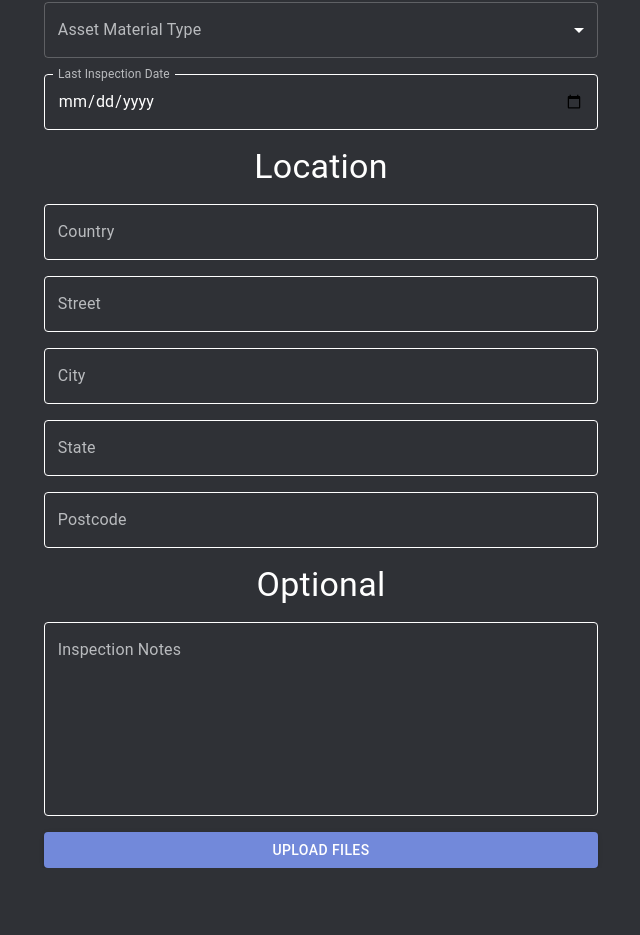
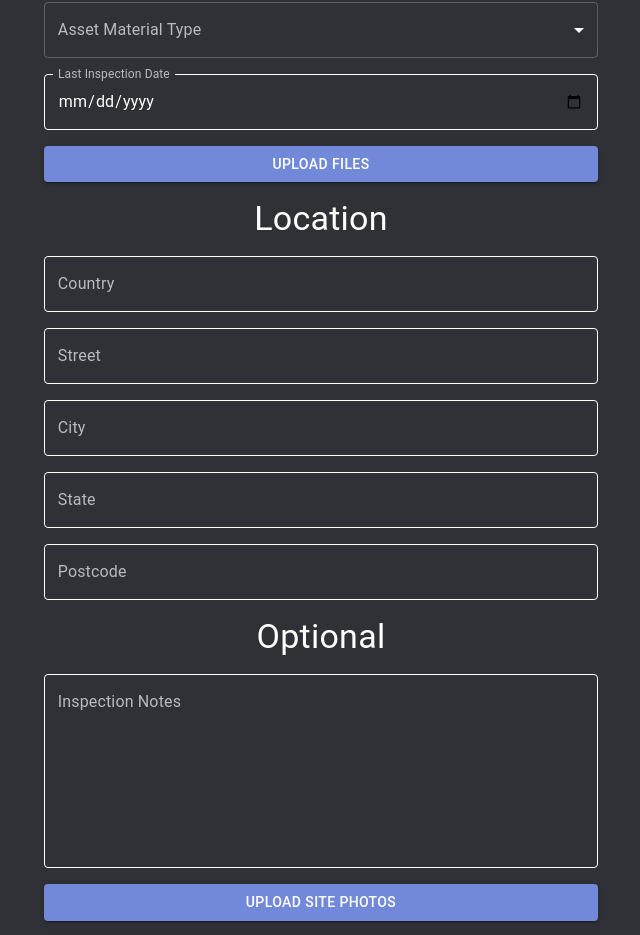
Before and after one commit to dingjw1997/AI-Dashboard, a React (Create React App) app: page /upload in a window 1280 px wide. Shown: the part 208-1143 px from the top of the page, without its empty margins (319-959 px from the left). Before the commit the page ends 1076 px from the top, so only its background shows below. Built offline with nearby package versions, Linux system fonts and the light colour scheme.

Commit message:
Changed location of <Upload Files> button. Added <Upload Site Photos> and <Upload Instrumental Measurements> buttons.

```diff
--- a/src/pages/Upload/Upload.tsx
+++ b/src/pages/Upload/Upload.tsx
@@ -153,8 +153,8 @@ function Upload() {
               label="Asset Material Type"
             >
               <MenuItem value="Concrete">Concrete</MenuItem>
-              <MenuItem value="Wood">Wood</MenuItem>
-              <MenuItem value="Asphalt">Asphalt</MenuItem>
+              <MenuItem value="Timber">Timber</MenuItem>
+              <MenuItem value="Steel">Steel</MenuItem>
             </Select>
           </FormControl>
         </Slide>
@@ -173,6 +173,14 @@ function Upload() {
             }}
           />
         </Slide>
+
+        <Button
+          variant="contained"
+          onClick={handleClick}
+          sx={{ height: "2.7rem", minWidth: "45%" }}
+        >
+          Upload Files
+        </Button>
 
         <Typography variant="h4" component="h4">Location</Typography>
 
@@ -253,7 +261,15 @@ function Upload() {
           onClick={handleClick}
           sx={{ height: "2.7rem", minWidth: "45%" }}
         >
-          Upload Files
+          Upload Site Photos
+        </Button>
+
+        <Button
+          variant="contained"
+          onClick={handleClick}
+          sx={{ height: "2.7rem", minWidth: "45%" }}
+        >
+          Upload Instrumental Measurements
         </Button>
       </Stack>
     </div>
```
